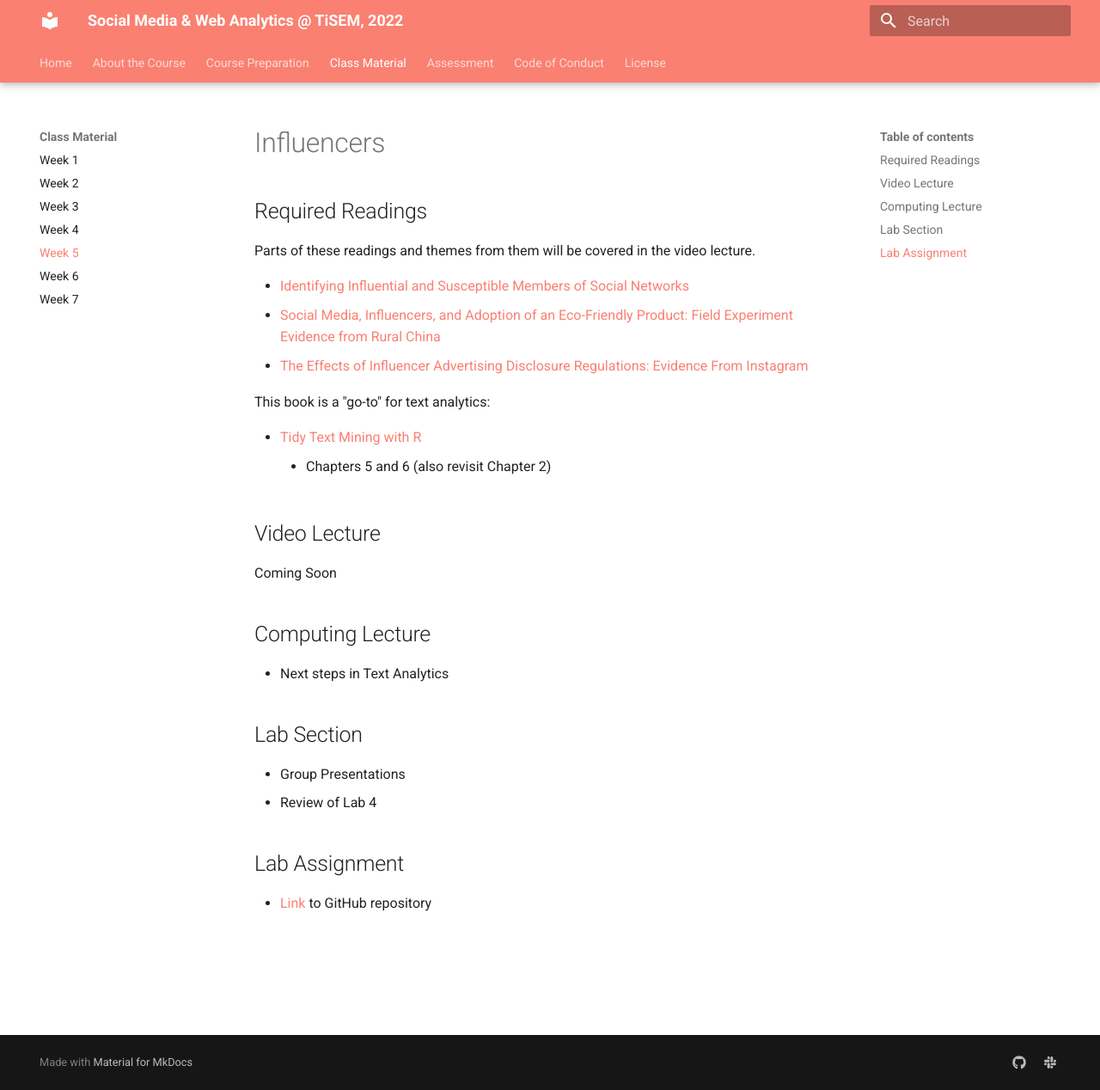
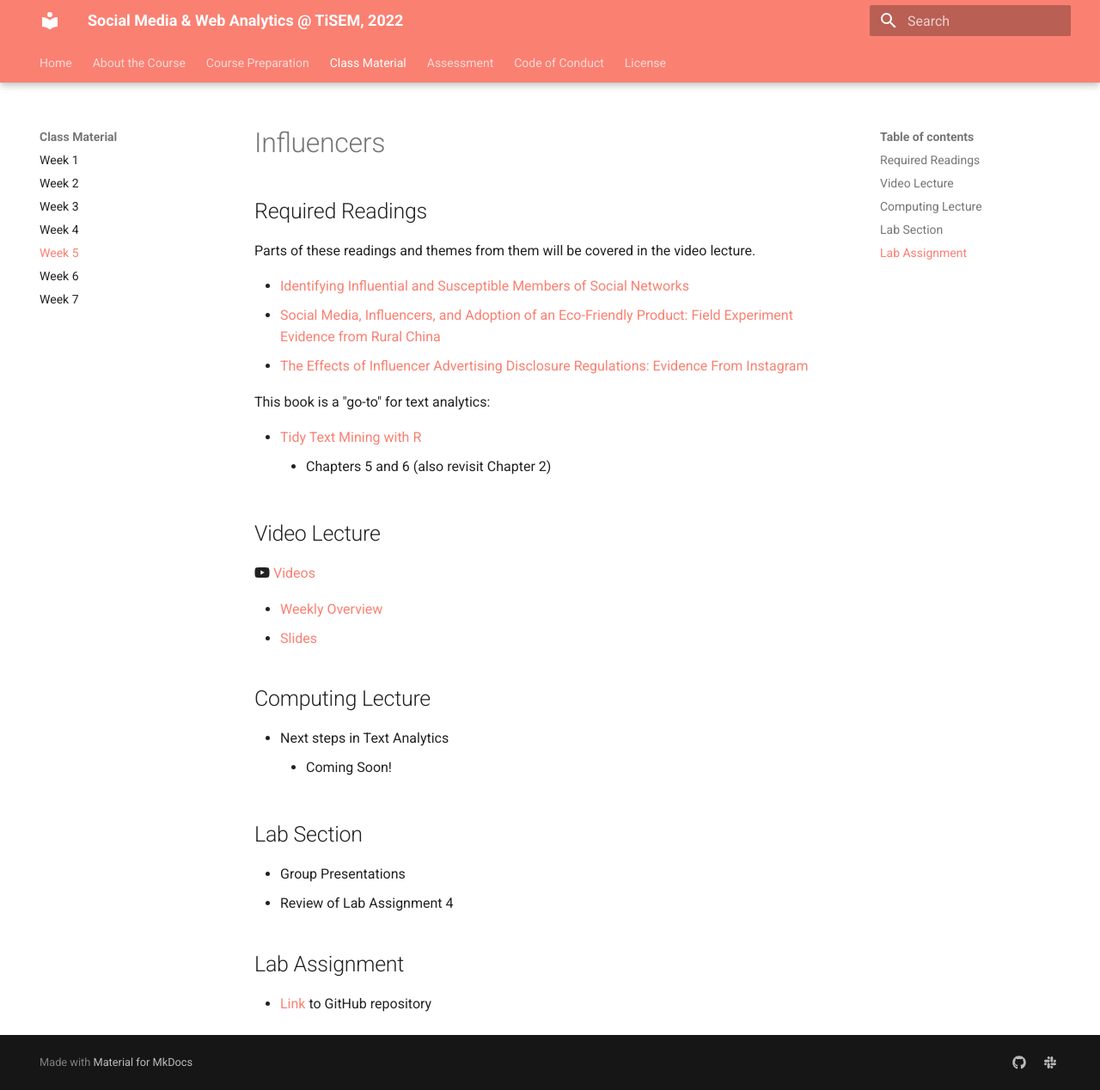
Before and after one commit to tisem-digital-marketing/2022-smwa, an MkDocs documentation site: the page built from docs/classes/week_05.md, in a window 1280 px wide and 1268 px high. Shown: the whole window at 86% size. Built offline with MkDocs 1.6.1 and Material for MkDocs 9.7.7, drawn with Linux system fonts in a browser that asks for light colours.

Commit message:
week 5 course material

```diff
--- a/docs/classes/week_05.md
+++ b/docs/classes/week_05.md
@@ -15,19 +15,21 @@ This book is a "go-to" for text analytics:
 
 ## Video Lecture
 
-Coming Soon
+:fontawesome-brands-youtube: [Videos](https://www.youtube.com/watch?v=BPdQBgBasec&list=PL9QkA7C7GRGVaTgiENznV_iVsB8_n9sVo)
 
-<!-- * [Slides][lecture-slides-05]
-* Videos as a [playlist](https://www.youtube.com/playlist?list=PL9QkA7C7GRGXTPHyyUtAsN7d9bEHx1pYL) -->
+* [Weekly Overview][week-overview]
+* [Slides][lecture-slides-05]
+
 
 ## Computing Lecture
 
 * Next steps in Text Analytics
+    * Coming Soon!
 
 ## Lab Section
 
 * Group Presentations
-* Review of Lab 4
+* Review of Lab Assignment 4
 
 ## Lab Assignment
 
@@ -42,3 +44,4 @@ Coming Soon
 [lab-05]: https://github.com/tisem-digital-marketing/smwa-lab-05
 [lab-05-s]: ../assets/labs/lab-05_solution.pdf
 [lecture-slides-05]: ../assets/lectures/week-05/week-05-slides.pdf
+[week-overview]: ../assets/lectures/week-05/week-05-overview.pdf
```
Also changed, not shown: docs/index.md (+1 -1 lines), 1 other file.
